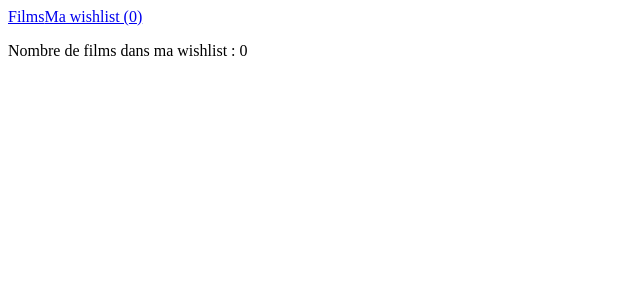
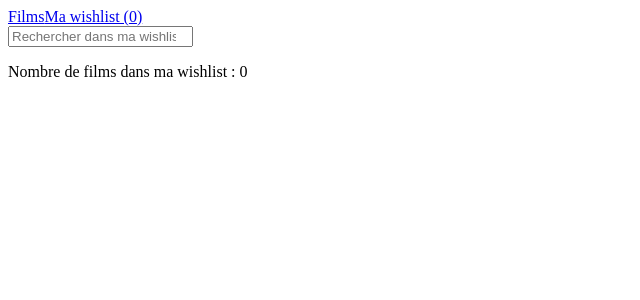
Before and after one commit to carinesery/mymovies, a React (Vite) app: page /wishlist in a window 1280 px wide. Shown: the top 300 px of the page, without its empty margins (0-640 px from the left). Built offline with nearby package versions, Linux system fonts and the light colour scheme.

Commit message:
Ajout fonctionnalité Recherche dans wishlist

```diff
--- a/src/Wishlist.jsx
+++ b/src/Wishlist.jsx
@@ -1,12 +1,25 @@
 import { useState } from "react";
 
-function Wishlist({wishlist, removeFromWishlist}) {
+function Wishlist({ wishlist, removeFromWishlist }) {
+    const [search, setSearch] = useState("");
+
+    const filteredWishlist = wishlist.filter((movie) =>
+        movie.title.toLowerCase().includes(search.toLowerCase())
+    );
 
     return (
         <>
+            <div>
+                <input
+                    type="search"
+                    placeholder="Rechercher dans ma wishlist..."
+                    value={search}
+                    onChange={(e) => setSearch(e.target.value)}
+                />
+            </div>
             <p>Nombre de films dans ma wishlist : {wishlist.length}</p>
             <ul>
-                {wishlist.map((movie, index) => (
+                {filteredWishlist.map((movie, index) => (
                     <li key={index}>
                         <img src={`https://image.tmdb.org/t/p/w154${movie.poster_path}`} />
                         <h2>{movie.title}</h2>
```
